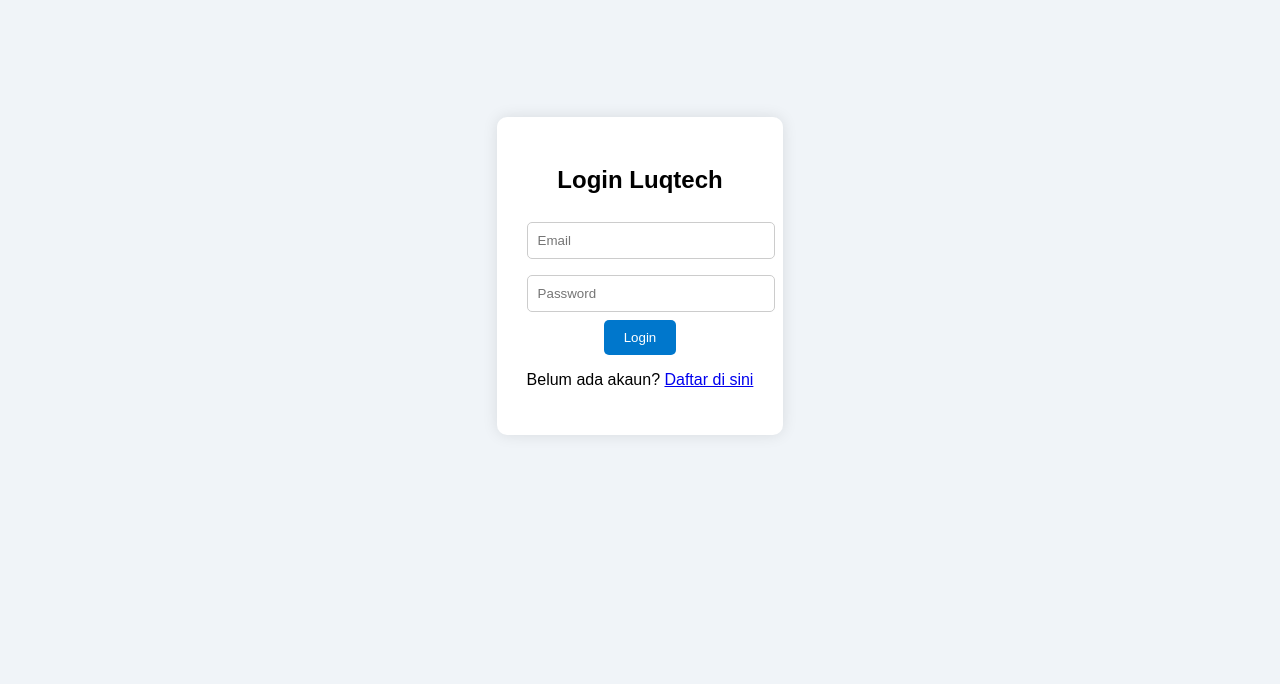
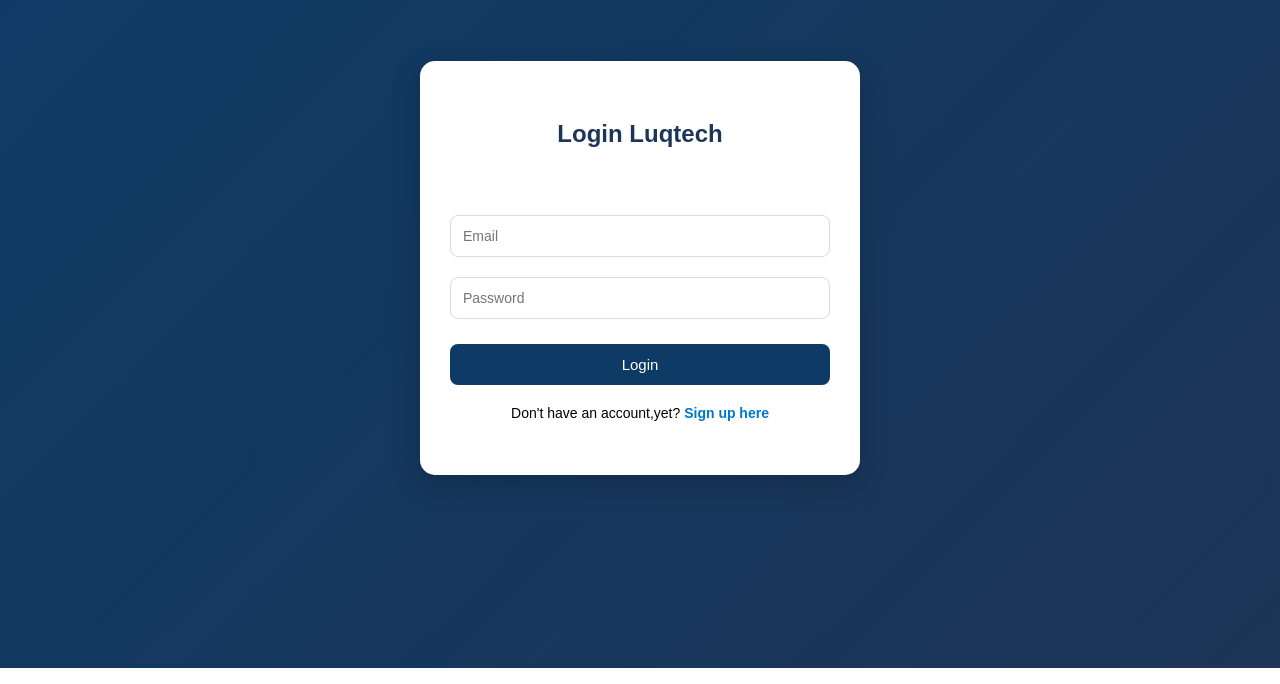
Before and after one commit to luqmanibrahim95/luqtech, a website: page public/index.html in a window 1280 px wide. Shown: the part 132-816 px from the top of the page. Drawn offline with Linux system fonts and the light colour scheme.

Commit message:
Update Layour V39 AMR

```diff
--- a/public/css/index_style.css
+++ b/public/css/index_style.css
@@ -1,43 +1,83 @@
-/* style.css */
 body {
     font-family: Arial, sans-serif;
-    background-color: #f0f4f8;
+    background: linear-gradient(135deg, #0d3b66, #1d3557);
     display: flex;
     justify-content: center;
     align-items: center;
-    height: 100vh;
+    min-height: 100vh;
+    margin: 0;
 }
 
 .login-box {
-    background: white;
-    padding: 30px;
-    border-radius: 10px;
-    box-shadow: 0px 0px 15px rgba(0,0,0,0.1);
+    background: #ffffff;
+    width: 90%;
+    max-width: 380px;
+    padding: 40px 30px;
+    border-radius: 15px;
+    box-shadow: 0 10px 30px rgba(0,0,0,0.2);
     text-align: center;
 }
 
 .login-box h2 {
-    margin-bottom: 20px;
+    margin-bottom: 25px;
+    color: #1d3557;
 }
 
-input[type="email"], input[type="password"] {
+input[type="email"],
+input[type="password"] {
     width: 100%;
-    padding: 10px;
-    margin: 8px 0;
-    border-radius: 5px;
-    border: 1px solid #ccc;
+    padding: 12px;
+    margin: 10px 0;
+    border: 1px solid #dcdcdc;
+    border-radius: 8px;
+    box-sizing: border-box;
+    font-size: 14px;
+}
+
+input:focus {
+    outline: none;
+    border-color: #0077cc;
+    box-shadow: 0 0 5px rgba(0,119,204,0.3);
 }
 
 button {
-    padding: 10px 20px;
+    width: 100%;
+    padding: 12px;
+    margin-top: 15px;
     border: none;
-    background-color: #0077cc;
+    border-radius: 8px;
+    background-color: #0d3b66;
     color: white;
-    border-radius: 5px;
+    font-size: 15px;
     cursor: pointer;
+    transition: 0.3s ease;
+}
+
+button:hover {
+    background-color: #15508d;
+}
+
+button:active {
+    transform: scale(0.98);
+}
+
+.login-box p {
+    margin-top: 20px;
+    font-size: 14px;
+}
+
+.login-box a {
+    color: #0077cc;
+    text-decoration: none;
+    font-weight: bold;
+}
+
+.login-box a:hover {
+    text-decoration: underline;
 }
 
 .error {
     color: red;
     font-size: 14px;
+    min-height: 18px;
 }
--- a/public/index.html
+++ b/public/index.html
@@ -14,7 +14,7 @@
             <button type="submit">Login</button>
         </form>
 
-        <p>Belum ada akaun? <a href="signup.html">Daftar di sini</a></p>
+        <p>Don't have an account,yet? <a href="signup.html">Sign up here</a></p>
     </div>
 
     <script src="js/index.js"></script>
```
